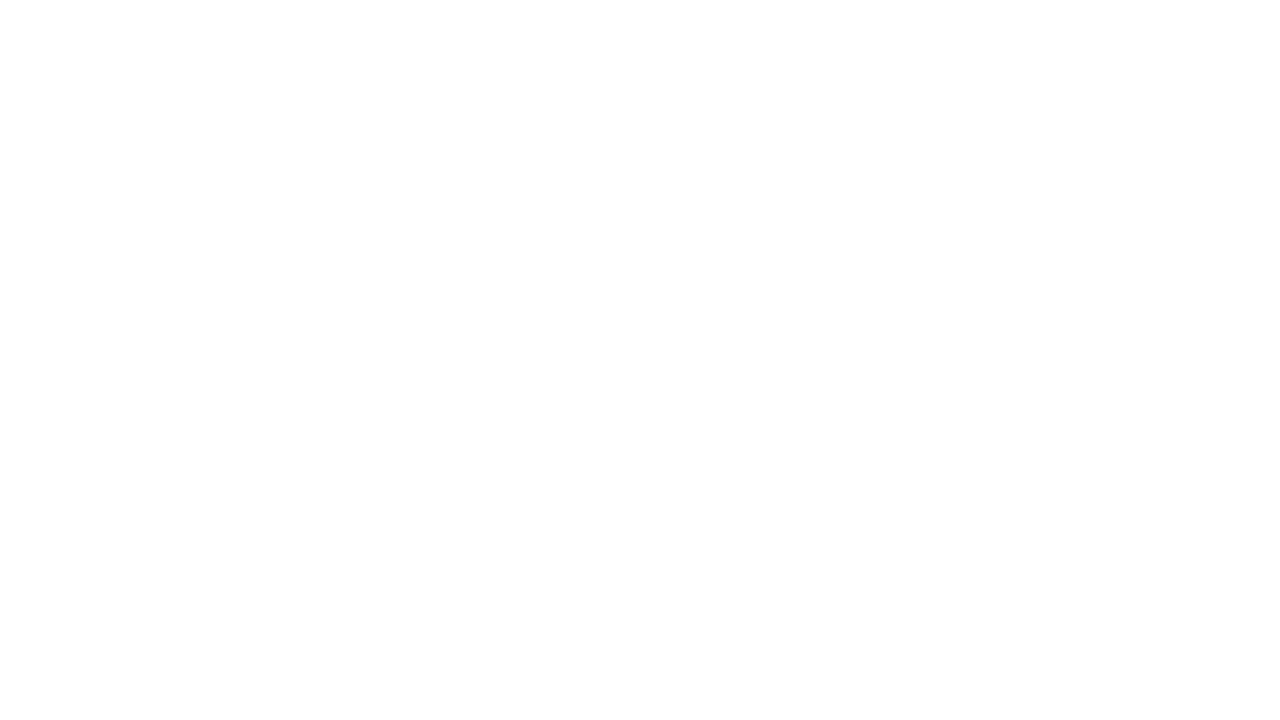
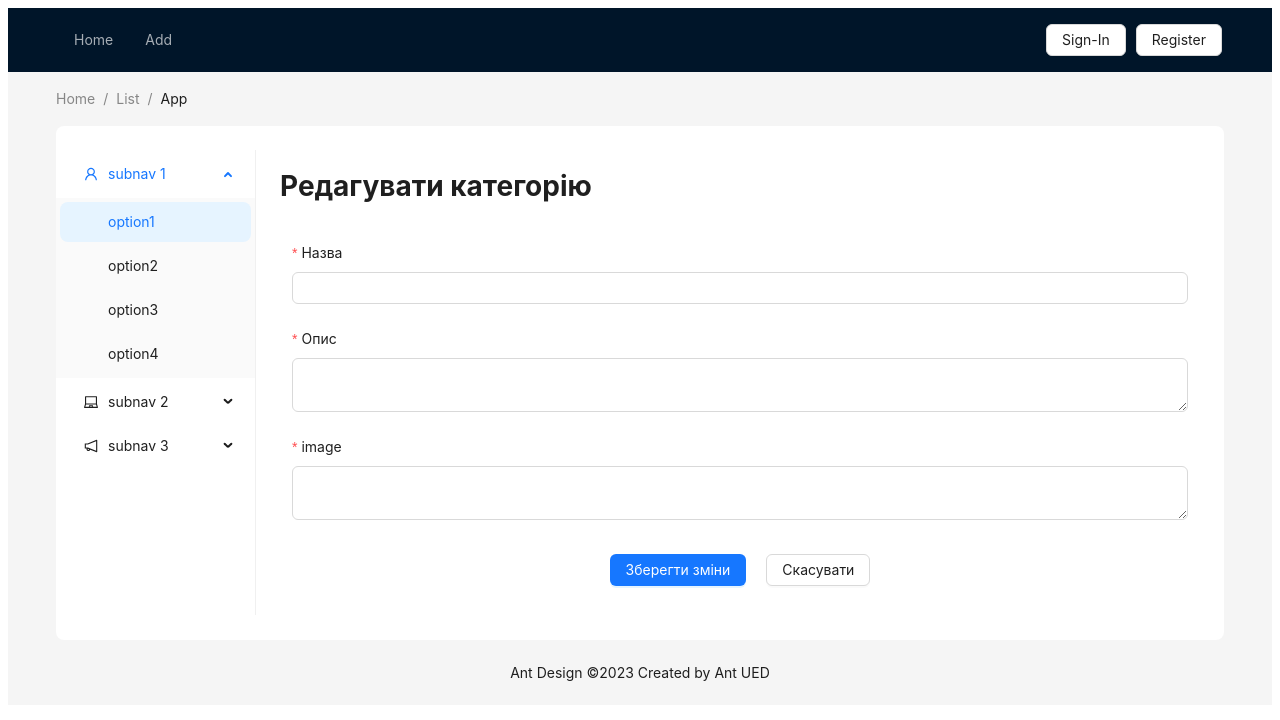
Before and after one commit to Mayba04/Java_project-frontend, a React (Vite) app: page /category/edit/1 in a window 1280 px wide. Before the commit this address had no page. Shown: the top 720 px of the page. Built offline with nearby package versions, Linux system fonts and the light colour scheme; no server answers.

Commit message:
editing of categories is done

```diff
--- a/src/App.tsx
+++ b/src/App.tsx
@@ -6,6 +6,7 @@ import CategoryListPage from './category/list/CategoryListPage'
 import { Route, Routes } from 'react-router-dom'
 import DefaultLayout from './containers/DefaultLayout'
 import CategoryCreatePage from './category/create/CategoryCreatePage'
+import EditCategoryPage from './category/edit/EditCategoryPage'
 
 function App() {
   const [count, setCount] = useState(0)
@@ -17,7 +18,8 @@ function App() {
         <Route index element={<CategoryListPage/>}/>
         <Route path={"category"}>
                     <Route path = "create" element={<CategoryCreatePage/>}/>
-                </Route>
+                    <Route path="edit/:id" element={<EditCategoryPage />} /> {/* Додайте маршрут для редагування */}
+        </Route>
       </Route>
     </Routes>
     </>
--- /dev/null
+++ b/src/category/edit/EditCategoryPage.tsx
@@ -0,0 +1,112 @@
+import React, { useEffect } from "react";
+import { useNavigate, useParams } from "react-router-dom";
+import { Button, Form, Input, Row, Upload } from "antd";
+import { Link } from "react-router-dom";
+import TextArea from "antd/es/input/TextArea";
+import http_common from "../../http_common";
+import { ICategoryCreate } from "../create/type";
+
+const EditCategoryPage = () => {
+    const navigate = useNavigate();
+    const { id } = useParams<{ id: string }>();
+
+    const [form] = Form.useForm<ICategoryCreate>();
+
+    useEffect(() => {
+        const fetchDataFromApi = async () => {
+            try {
+                const response = await http_common.get(`/api/categories/${id}`);
+                form.setFieldsValue(response.data);
+            } catch (error) {
+                console.error("Помилка при отриманні даних з API:", error);
+            }
+        };
+
+        if (id) {
+            fetchDataFromApi();
+        }
+    }, [id, form]);
+
+    const onHandlerSubmit = async (values: ICategoryCreate) => {
+        try {
+            await http_common.put(`/api/categories/${id}`, values, {
+                headers: {
+                    'Content-Type': 'application/json',
+                },
+            });
+            navigate('/');
+        } catch(ex) {
+            console.log("Exception update category", ex);
+        }
+    }
+
+    return (
+        <>
+            <h1>Редагувати категорію</h1>
+            <Row gutter={16}>
+                <Form form={form}
+                      onFinish={onHandlerSubmit}
+                      layout={"vertical"}
+                      style={{
+                          minWidth: '100%',
+                          display: 'flex',
+                          flexDirection: 'column',
+                          justifyContent: 'center',
+                          padding: 20,
+                      }}
+                >
+
+                    <Form.Item
+                        label={"Назва"}
+                        name={"name"}
+                        htmlFor={"name"}
+                        rules={[
+                            {required: true, message: "Це поле є обов'язковим!"},
+                            {min: 3, message: "Довжина поля 3 символи"}
+                        ]}
+                    >
+                        <Input autoComplete="name"/>
+                    </Form.Item>
+
+                    <Form.Item
+                        label={"Опис"}
+                        name={"description"}
+                        htmlFor={"description"}
+                        rules={[
+                            {required: true, message: "Це поле є обов'язковим!"},
+                            {min: 10, message: "Довжина поля 10 символів"}
+                        ]}
+                    >
+                        <TextArea/>
+                    </Form.Item>
+
+                    <Form.Item
+                        label={"image"}
+                        name={"image"}
+                        htmlFor={"image"}
+                        rules={[
+                            {required: true, message: "Це поле є обов'язковим!"},
+                            {min: 1, message: "Довжина поля 11 символів"}
+                        ]}
+                    >
+                        <TextArea/>
+                    </Form.Item>
+
+
+                    <Row style={{display: 'flex', justifyContent: 'center'}}>
+                        <Button style={{margin: 10}} type="primary" htmlType="submit">
+                            Зберегти зміни
+                        </Button>
+                        <Link to={"/"}>
+                            <Button style={{margin: 10}} htmlType="button">
+                                Скасувати
+                            </Button>
+                        </Link>
+                    </Row>
+                </Form>
+            </Row>
+        </>
+    );
+}
+
+export default EditCategoryPage;
--- a/src/category/list/CategoryListPage.tsx
+++ b/src/category/list/CategoryListPage.tsx
@@ -46,6 +46,12 @@ const CategoryListPage = () => {
                                 <br />
                             </>
                         )}
+                        <Button type="primary" size="small">
+                            <Link to={`/category/edit/${category.id}`}>Редагувати</Link>
+                        </Button>{" "}
+                        <Button type="default" size="small">
+                            Видалити
+                        </Button>
                         <hr />
                     </li>
                 ))}
```
